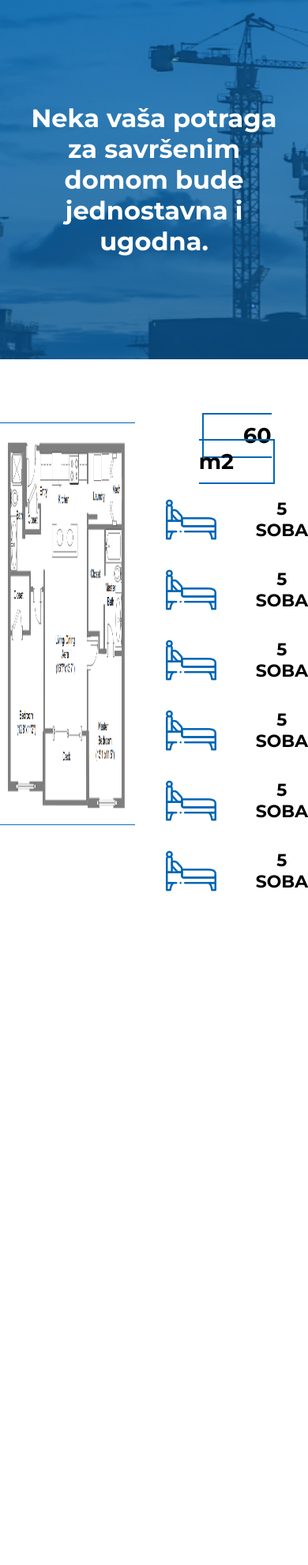
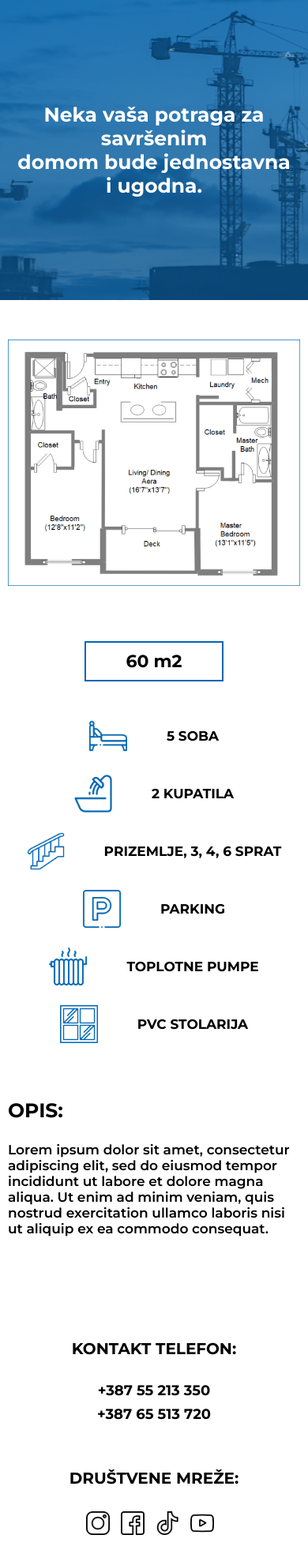
Before and after one commit to milimili53/trifuncevic-parts, a plain HTML site: page trifuncevic ad details/ad.html in a window 390 px wide. Shown: the top 1982 px of the page at 79% size. Before the commit the page ends 1135 px from the top, so only its background shows below. Drawn offline with Linux system fonts and the light colour scheme.

Commit message:
Add files via upload

```diff
--- a/trifuncevic ad details/ad-style.css
+++ b/trifuncevic ad details/ad-style.css
@@ -26,6 +26,10 @@
 .ad-info-wrapper {
   margin-top: 80px;
   display: flex;
+  padding: 10px;
+  padding-top: 50px;
+  justify-content: center;
+  margin: auto;
 }
 
 .gallery {
@@ -33,12 +37,14 @@
   max-width: 620px;
   max-height: 510px;
   overflow: hidden;
+  margin-bottom: 20px;
 }
 
 .info-part {
   text-align: center;
   margin-left: 10%;
   flex-grow: 1;
+  margin-top: 20px;
   /*
   width: 450px;
 */
@@ -48,15 +54,16 @@
   text-align: center;
   padding: 10px 50px;
   border: 2px solid #0066b4;
-  display: inline;
+  display: inline-block;
   font-weight: 700;
   font-size: 27px;
+  margin-bottom: 20px;
 }
 
 .icon-info {
   display: flex;
   margin-top: 25px;
-  justify-content: center;
+
   align-items: center;
 }
 
@@ -68,3 +75,213 @@
   font-weight: 700;
   font-size: 22px;
 }
+
+.display-rows {
+  display: flex;
+  justify-content: center;
+  align-items: center;
+}
+
+.ad-description {
+  max-width: 50%;
+  margin-top: 50px;
+  padding: 10px;
+}
+
+.ad-description h2 {
+  margin-bottom: 25px;
+  font-weight: 700;
+  font-size: 32px;
+}
+
+.ad-des {
+  font-weight: 600;
+  font-size: 20px;
+}
+
+.contact-info {
+  margin-top: 120px;
+  margin-bottom: 120px;
+  display: flex;
+  justify-content: center;
+}
+
+.phone {
+  text-align: center;
+  margin-right: 15%;
+}
+
+.ph-h {
+  font-weight: 700;
+  margin-bottom: 30px;
+  text-align: center;
+}
+
+.number {
+  margin-bottom: 8px;
+}
+
+.soc-icons {
+  text-align: center;
+}
+
+.soc-icons a {
+  text-decoration: none;
+  margin-right: 20px;
+  text-align: center;
+}
+
+.see-more {
+  text-align: center;
+  margin-bottom: 150px;
+}
+
+.more-h {
+  font-size: 37px;
+  font-weight: 700;
+  margin-bottom: 70px;
+}
+
+.more-btn {
+  display: flex;
+  justify-content: space-between;
+  padding-left: 20px;
+  padding-right: 20px;
+  margin: auto;
+  align-items: center;
+  width: 350px;
+  height: 60px;
+  font-size: 24px;
+  cursor: pointer;
+  background-color: #009fe0;
+  border: none;
+  font-weight: 600;
+  color: #fff;
+  transition: 0.3s;
+}
+
+.more-btn:hover {
+  transform: scaleX(1.1);
+  background-color: #0066b4;
+}
+
+@media only screen and (max-width: 800px) {
+  .ad-info-wrapper {
+    flex-wrap: wrap;
+    justify-content: center;
+  }
+
+  .ad-description {
+    max-width: 100%;
+  }
+
+  .info-part {
+    margin-top: 50px;
+    margin-left: 5px;
+    margin-right: 5px;
+  }
+
+  .icon-info {
+    justify-content: center;
+  }
+
+  .icon {
+    height: 48px;
+  }
+
+  .info {
+    font-size: 17px;
+  }
+
+  .squarefeet {
+    font-size: 22px;
+  }
+}
+
+@media only screen and (max-width: 650px) {
+  .contact-info {
+    flex-wrap: wrap;
+  }
+
+  .phone {
+    margin-right: 0;
+    width: 100%;
+    margin-bottom: 50px;
+  }
+}
+
+@media only screen and (max-width: 400px) {
+  .background-section h1 {
+    font-size: 25px;
+  }
+
+  .ad-des {
+    font-size: 17px;
+  }
+
+  .ad-description h2 {
+    font-size: 25px;
+  }
+
+  .ph-h {
+    font-size: 20px;
+  }
+
+  .soc-icons a img {
+    height: 30px;
+  }
+
+  .number {
+    font-size: 18px;
+  }
+
+  .soc-icons a {
+    margin-right: 10px;
+  }
+
+  .more-h {
+    font-size: 23px;
+    margin-left: 5px;
+    margin-right: 5px;
+  }
+
+  .more-btn {
+    width: 250px;
+    font-size: 18px;
+  }
+}
+
+@media only screen and (max-width: 270px) {
+  .more-btn {
+    width: 70%;
+    font-size: small;
+    padding-left: 5px;
+    padding-right: 5px;
+  }
+
+  .play {
+    height: auto;
+  }
+
+  .more-h {
+    font-size: medium;
+  }
+}
+
+@media only screen and (max-width: 210px) {
+  .background-section h1 {
+    font-size: 20px;
+  }
+
+  .icon {
+    height: 30px;
+  }
+
+  .info {
+    font-size: 15px;
+  }
+
+  .squarefeet {
+    font-size: 18px;
+  }
+}
--- a/trifuncevic ad details/ad.html
+++ b/trifuncevic ad details/ad.html
@@ -30,7 +30,7 @@
           <img
             src="assets-ad/ex1.png"
             alt="gallery"
-            style="width: 100%; height: 100%"
+            style="height: 100%; width: 100%"
           />
         </div>
 
@@ -43,30 +43,74 @@
           </div>
 
           <div class="icon-info">
-            <img src="assets-ad/bed.png" alt="icon" class="icon" />
-            <div class="info">5 SOBA</div>
+            <img src="assets-ad/bathtub.png" alt="icon" class="icon" />
+            <div class="info">2 KUPATILA</div>
           </div>
 
           <div class="icon-info">
-            <img src="assets-ad/bed.png" alt="icon" class="icon" />
-            <div class="info">5 SOBA</div>
+            <img src="assets-ad/stair.png" alt="icon" class="icon" />
+            <div class="info">PRIZEMLJE, 3, 4, 6 SPRAT</div>
           </div>
 
           <div class="icon-info">
-            <img src="assets-ad/bed.png" alt="icon" class="icon" />
-            <div class="info">5 SOBA</div>
+            <img src="assets-ad/parking.png" alt="icon" class="icon" />
+            <div class="info">PARKING</div>
           </div>
 
           <div class="icon-info">
-            <img src="assets-ad/bed.png" alt="icon" class="icon" />
-            <div class="info">5 SOBA</div>
+            <img src="assets-ad/heater.png" alt="icon" class="icon" />
+            <div class="info">TOPLOTNE PUMPE</div>
           </div>
 
           <div class="icon-info">
-            <img src="assets-ad/bed.png" alt="icon" class="icon" />
-            <div class="info">5 SOBA</div>
+            <img src="assets-ad/window.png" alt="icon" class="icon" />
+            <div class="info">PVC STOLARIJA</div>
+          </div>
+
           </div>
         </div>
+
+
+      <div class="ad-description">
+        <h2>OPIS:</h2>
+        <pc class="ad-des">Lorem ipsum dolor sit amet, consectetur adipiscing elit, sed do eiusmod tempor incididunt ut labore et dolore magna aliqua. Ut enim ad minim veniam, quis nostrud exercitation ullamco laboris nisi ut aliquip ex ea commodo consequat. </p>
+      </div>
+
+      <div class="contact-info">
+        <div class="phone">
+          <h2 class="ph-h">KONTAKT TELEFON:</h2>
+          <h2 class="number">+387 55 213 350</h2>
+          <h2 class="number">+387 65 513 720</h2>
+        </div>
+
+        <div class="socials">
+          <h2 class="ph-h">DRUŠTVENE MREŽE:</h2>
+          <div class="soc-icons">
+            <a href="" >
+
+              <img src="assets-ad/instagram.png" alt="insta">
+            </a>
+
+            <a href="">
+
+              <img src="assets-ad/facebook.png" alt="fb">
+            </a>
+            <a href="">
+
+              <img src="assets-ad/tik-tok.png" alt="tik tok">
+            </a>
+
+            <a href="">
+              <img src="assets-ad/youtube.png" alt="yt">
+
+            </a>
+          </div>
+        </div>
+      </div>
+
+      <div class="see-more">
+        <h2 class="more-h">POGLEDAJTE VIŠE NEKRETNINA</h2>
+        <button class="more-btn"><div class="text-btn">POGLEDAJTE JOŠ</div><img src="assets-ad/play.png" alt="play btn" class="more-em"></button>
       </div>
     </div>
   </body>
```
Also changed, not shown: trifuncevic ad details/ad-script.js (+27 -0 lines), trifuncevic ad details/assets-ad/play.png (added).
